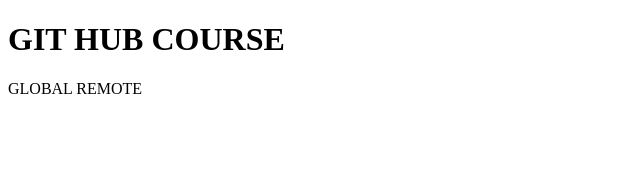
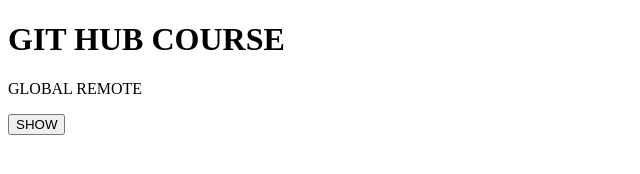
Before and after one commit to BMH972004/new-repo, a plain HTML site: page index.html in a window 1280 px wide. Shown: the whole page, without its empty margins (0-640 px from the left). Drawn offline with Linux system fonts and the light colour scheme.

Commit message:
ver 3 outside

```diff
--- a/index.html
+++ b/index.html
@@ -8,5 +8,6 @@
 <body>
     <h1 class="tittle">GIT HUB COURSE</h1>
     <p>GLOBAL REMOTE</p>
+    <button>SHOW</button>
 </body>
 </html>
```
